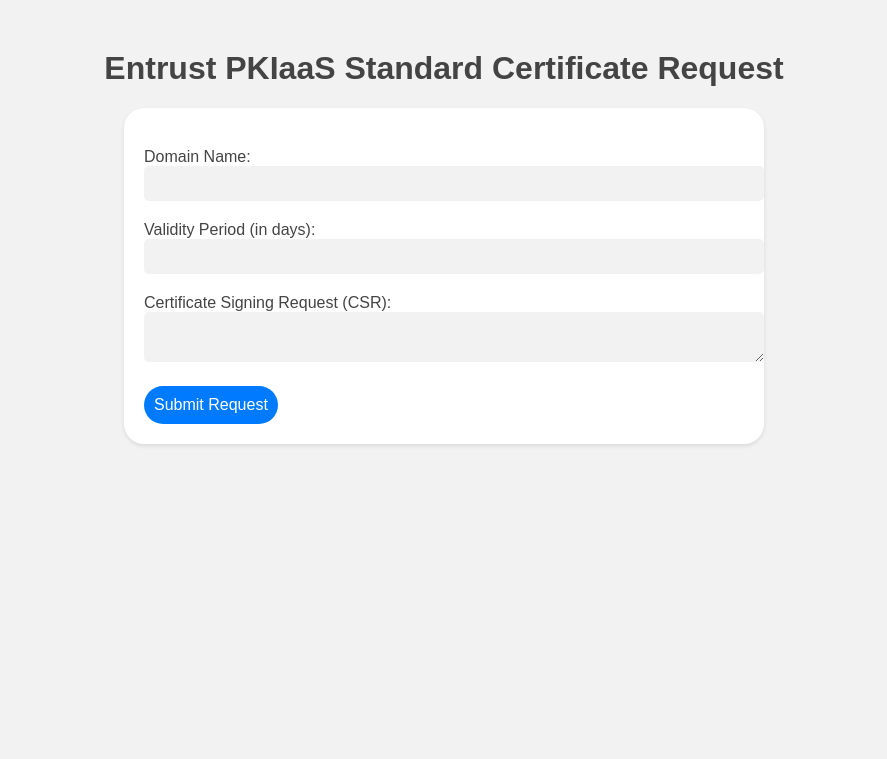
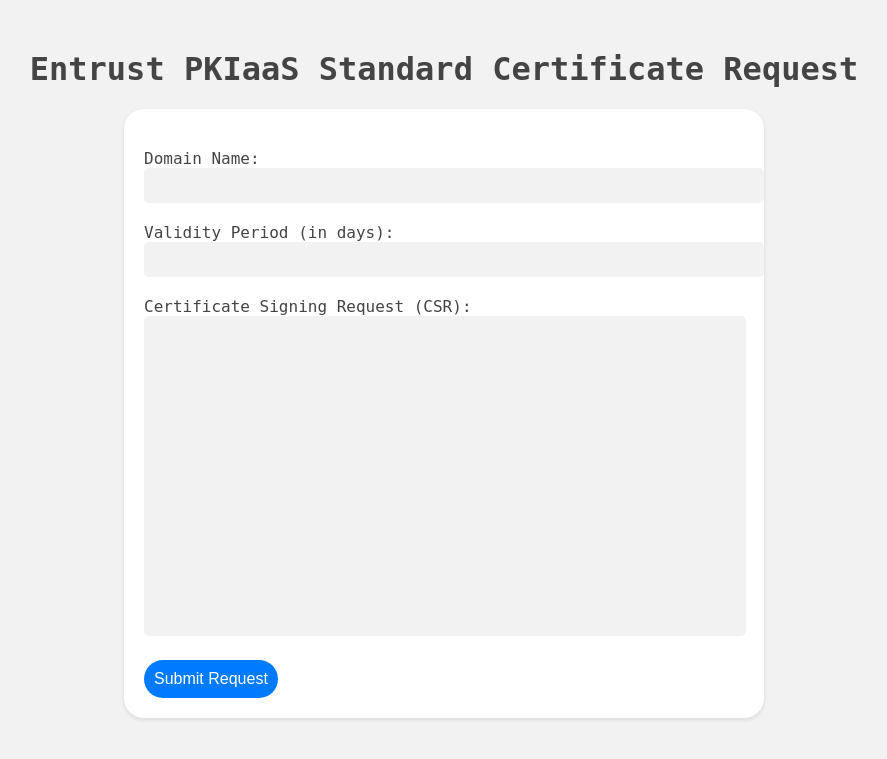
Before and after one commit to IulianCovaliuc/pki_entrust, a Flask app: template templates/standard_certificate_form.html in a window 1280 px wide. Shown: the top 759 px of the page, without its empty margins (196-1083 px from the left). Run offline with Flask 2, Linux system fonts and the light colour scheme; the template is opened without the code that fills it, so the values that code supplies are empty.

Commit message:
Some fonting experimenting and pages added

```diff
--- a/templates/standard_certificate_form.html
+++ b/templates/standard_certificate_form.html
@@ -4,7 +4,7 @@
     <title>Entrust PKIaaS Standard Certificate Request Form</title>
     <style>
       body {
-        font-family: Arial, sans-serif;
+        font-family: Monospaced, monospace;
         background-color: #f2f2f2;
         margin: 0;
         padding: 0;
@@ -64,7 +64,7 @@
       </div>
       <div>
         <label for="csr">Certificate Signing Request (CSR):</label>
-        <textarea id="csr" name="csr" required></textarea>
+        <textarea id="csr" name="csr" required style="width: 582px; height: 300px; resize: none"></textarea>
       </div>
       <div>
         <button type="submit">Submit Request</button>
```
Also changed, not shown: templates/SSL_form.html (+4 -3 lines).
